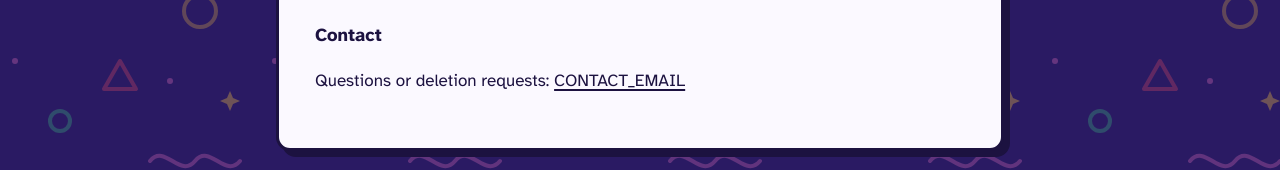
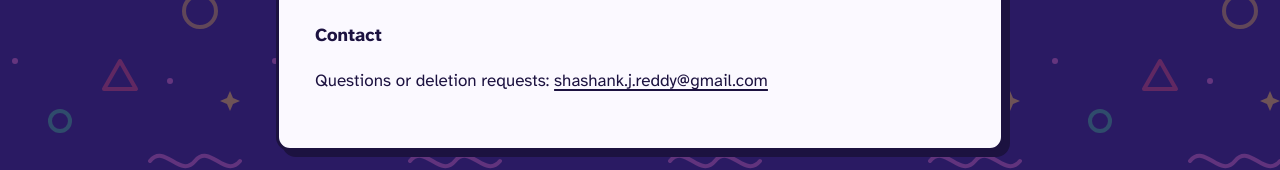
Before and after one commit to Shashr/cram-arcade, a website: page privacy.html in a window 1280 px wide. Shown: the part 1869-2039 px from the top of the page. Drawn offline with Linux system fonts and the light colour scheme.

Commit message:
Privacy policy: add contact email
Co-Authored-By: Claude Opus 5.5 <noreply@anthropic.com>
Claude-Session: https://claude.ai/code/session_01ECA7ZfWgs3spnAR4dedoz8

```diff
--- a/privacy.html
+++ b/privacy.html
@@ -54,7 +54,7 @@
       <p>If this policy changes in a meaningful way, we'll update the date at the top and note it in the app.</p>
 
       <h2>Contact</h2>
-      <p>Questions or deletion requests: <a href="mailto:CONTACT_EMAIL">CONTACT_EMAIL</a></p>
+      <p>Questions or deletion requests: <a href="mailto:shashank.j.reddy@gmail.com">shashank.j.reddy@gmail.com</a></p>
     </article>
     <p class="foot">© 2026 Shashank J Reddy. All rights reserved. · <a href="terms.html">Terms of Use</a></p>
   </main>
```
